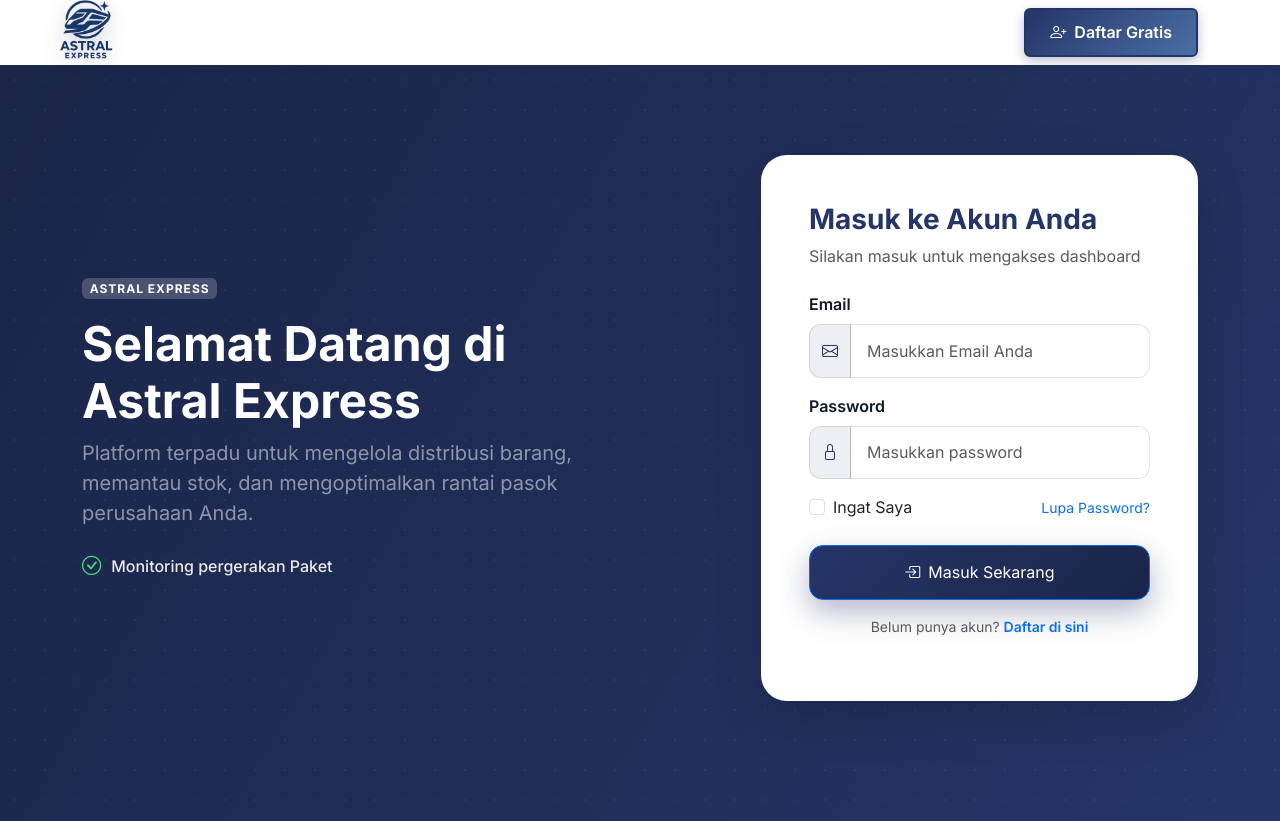
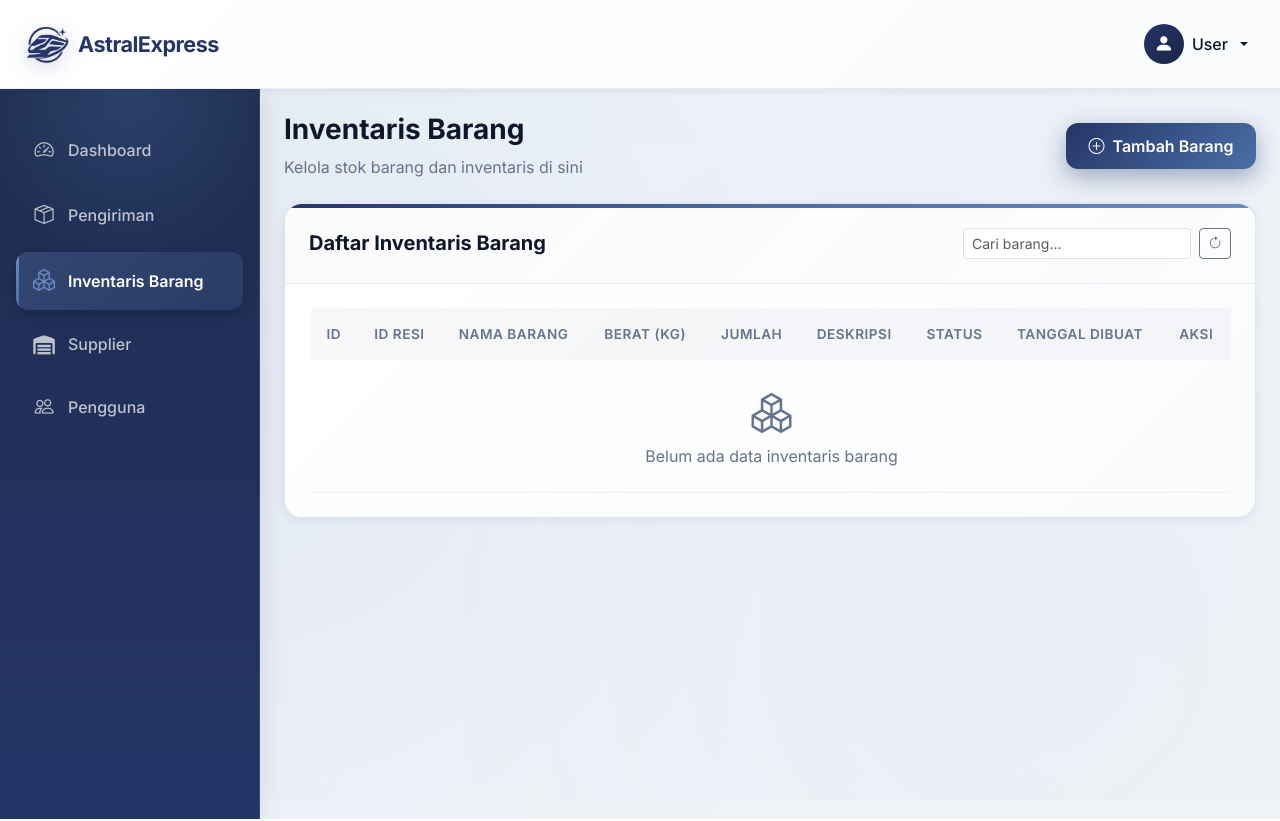
Before and after one commit to Lueeskie/Manajemen-Logistik-UKOM, a PHP site: page /app/views/inventaris.php in a window 1280 px wide. Run offline with PHP 8.4, Linux system fonts and the light colour scheme; some libraries are stand-ins or nearby versions.

Commit message:
Membuat Halaman Inventaris Barang

```diff
--- a/app/views/dashboard.php
+++ b/app/views/dashboard.php
@@ -79,7 +79,7 @@ $recentResi = $recentResi ?? [];
                     <i class="bi bi-box-seam"></i>
                     <span>Pengiriman</span>
                 </a>
-                <a href="#" class="sidebar-item">
+                <a href="<?= BASE_URL ?>inventaris_barang" class="sidebar-item">
                     <i class="bi bi-boxes"></i>
                     <span>Inventaris Barang</span>
                 </a>
--- /dev/null
+++ b/app/views/inventaris.php
@@ -0,0 +1,274 @@
+<?php
+// Extract flash messages
+$flash_success = $_SESSION['flash_success'] ?? '';
+$flash_error = $_SESSION['flash_error'] ?? '';
+unset($_SESSION['flash_success'], $_SESSION['flash_error']);
+
+// Edit mode handling (gabung satu blok, hindari duplikasi)
+$edit_item = $edit_item ?? null;
+$edit_mode = !empty($edit_item);
+if ($edit_mode) {
+    $id_resi = $edit_item['id_resi'] ?? '';
+    $nama_barang = $edit_item['nama_barang'] ?? '';
+    $berat = $edit_item['berat'] ?? 0.00;
+    $jumlah = $edit_item['jumlah'] ?? 0;
+    $deskripsi = $edit_item['deskripsi'] ?? '';
+    $status = $edit_item['status'] ?? 'Stored';
+} else {
+    $id_resi = $nama_barang = $deskripsi = '';
+    $berat = 0.00;
+    $jumlah = 0;
+    $status = 'Stored';
+}
+?>
+<!DOCTYPE html>
+<html lang="id">
+<head>
+    <meta charset="UTF-8">
+    <meta name="viewport" content="width=device-width, initial-scale=1.0">
+    <title>Inventaris Barang - Manajemen Logistik</title>
+    <link href="https://cdnjs.cloudflare.com/ajax/libs/bootstrap/5.3.2/css/bootstrap.min.css" rel="stylesheet">
+    <link rel="stylesheet" href="https://cdnjs.cloudflare.com/ajax/libs/bootstrap-icons/1.11.1/font/bootstrap-icons.min.css">
+    <link href="https://fonts.googleapis.com/css2?family=Inter:wght@400;500;600;700&display=swap" rel="stylesheet">
+    <link rel="stylesheet" href="<?= BASE_URL ?>css/dashboard.css">
+    <link href="https://cdnjs.cloudflare.com/ajax/libs/font-awesome/7.0.1/css/all.min.css" rel="stylesheet">
+    <script src="https://cdn.jsdelivr.net/npm/sweetalert2@11"></script>
+</head>
+
+<body>
+    <!-- Navbar -->
+    <nav class="navbar navbar-expand-lg bg-white navbar-dashboard">
+        <div class="container-fluid px-4">
+            <a class="navbar-brand d-flex align-items-center gap-2" href="<?= BASE_URL ?>dashboard">
+                <img src="<?= BASE_URL ?>assets/logo2.png" alt="Astral Express" class="brand-logo">
+                <span class="brand-text">AstralExpress</span>
+            </a>
+            <button class="navbar-toggler" type="button" data-bs-toggle="collapse" data-bs-target="#navbarNav">
+                <span class="navbar-toggler-icon"></span>
+            </button>
+            <div class="collapse navbar-collapse" id="navbarNav">
+                <ul class="navbar-nav ms-auto align-items-center">
+                    <li class="nav-item dropdown">
+                        <a class="nav-link dropdown-toggle d-flex align-items-center gap-2" href="#" role="button" data-bs-toggle="dropdown">
+                            <div class="avatar-circle">
+                                <?php if (!empty($user_info['foto'])): ?>
+                                    <img src="<?= BASE_URL ?>uploads/profile/<?= htmlspecialchars($user_info['foto']) ?>"
+                                        alt="<?= htmlspecialchars($user_info['username'] ?? 'User') ?>"
+                                        class="avatar-img">
+                                <?php else: ?>
+                                    <i class="bi bi-person-fill"></i>
+                                <?php endif; ?>
+                            </div>
+                            <span class="d-none d-md-inline"><?= htmlspecialchars($user_info['username'] ?? 'User') ?></span>
+                        </a>
+                        <ul class="dropdown-menu dropdown-menu-end">
+                            <li><a class="dropdown-item" href="<?= BASE_URL ?>profile"><i class="bi bi-person me-2"></i>Profil</a></li>
+                            <li><a class="dropdown-item" href="#"><i class="bi bi-gear me-2"></i>Pengaturan</a></li>
+                            <hr class="dropdown-divider">
+                            <li><a class="dropdown-item text-danger" href="<?= BASE_URL ?>logout"><i class="bi bi-box-arrow-right me-2"></i>Logout</a></li>
+                        </ul>
+                    </li>
+                </ul>
+            </div>
+        </div>
+    </nav>
+
+    <div class="dashboard-wrapper">
+        <aside class="sidebar">
+            <div class="sidebar-menu">
+                <a href="<?= BASE_URL ?>dashboard" class="sidebar-item"><i class="bi bi-speedometer2"></i><span>Dashboard</span></a>
+                <a href="<?= BASE_URL ?>pengiriman" class="sidebar-item"><i class="bi bi-box-seam"></i><span>Pengiriman</span></a>
+                <a href="<?= BASE_URL ?>inventaris_barang" class="sidebar-item active"><i class="bi bi-boxes"></i><span>Inventaris Barang</span></a>
+                <a href="<?= BASE_URL ?>supplier" class="sidebar-item"><i class="fa-solid fa-warehouse"></i><span>Supplier</span></a>
+                <a href="<?= BASE_URL ?>pengguna" class="sidebar-item"><i class="bi bi-people"></i><span>Pengguna</span></a>
+            </div>
+        </aside>
+        <main class="main-content">
+            <div class="container-fluid px-4 py-4">
+                <div class="row mb-4">
+                    <div class="col-12">
+                        <div class="d-flex justify-content-between align-items-center">
+                            <div>
+                                <h1 class="h3 fw-bold mb-2">Inventaris Barang</h1>
+                                <p class="text-muted mb-0">Kelola stok barang dan inventaris di sini</p>
+                            </div>
+                            <div>
+                                <!-- Ubah dari <a> ke <button> untuk trigger modal langsung -->
+                                <button class="btn btn-primary" data-bs-toggle="modal" data-bs-target="#modalInventaris">
+                                    <i class="bi bi-plus-circle me-2"></i>Tambah Barang
+                                </button>
+                            </div>
+                        </div>
+                    </div>
+                </div>
+
+                <?php if ($flash_success): ?>
+                    <div class="alert alert-success alert-dismissible fade show" role="alert">
+                        <?= htmlspecialchars($flash_success) ?>
+                        <button type="button" class="btn-close" data-bs-dismiss="alert"></button>
+                    </div>
+                <?php endif; ?>
+
+                <?php if ($flash_error): ?>
+                    <div class="alert alert-danger alert-dismissible fade show" role="alert">
+                        <?= htmlspecialchars($flash_error) ?>
+                        <button type="button" class="btn-close" data-bs-dismiss="alert"></button>
+                    </div>
+                <?php endif; ?>
+
+                <div class="row g-3">
+                    <div class="col-12">
+                        <div class="card content-card">
+                            <div class="card-header d-flex justify-content-between align-items-center">
+                                <h5 class="mb-0">Daftar Inventaris Barang</h5>
+                                <div class="d-flex gap-2">
+                                    <input type="text" class="form-control form-control-sm" id="searchInput" placeholder="Cari barang...">
+                                    <button class="btn btn-outline-secondary btn-sm" id="refreshBtn">
+                                        <i class="bi bi-arrow-clockwise"></i>
+                                    </button>
+                                </div>
+                            </div>
+                            <div class="card-body">
+                                <div class="table-responsive">
+                                    <table class="table table-hover mb-0" id="inventarisTable">
+                                        <thead>
+                                            <tr>
+                                                <th>ID</th>
+                                                <th>ID Resi</th>
+                                                <th>Nama Barang</th>
+                                                <th>Berat (kg)</th>
+                                                <th>Jumlah</th>
+                                                <th>Deskripsi</th>
+                                                <th>Status</th>
+                                                <th>Tanggal Dibuat</th>
+                                                <th>Aksi</th>
+                                            </tr>
+                                        </thead>
+                                        <tbody>
+                                            <?php if (!empty($inventaris)): ?>
+                                                <?php foreach ($inventaris as $row): ?>
+                                                    <?php
+                                                    $status_color = match($row['status']) {
+                                                        'Stored' => 'success',
+                                                        'Delivered' => 'primary',
+                                                        'Returned' => 'warning',
+                                                        default => 'secondary'
+                                                    };
+                                                    ?>
+                                                    <tr>
+                                                        <td><?= htmlspecialchars($row['id_barang']) ?></td>
+                                                        <td><?= htmlspecialchars($row['id_resi']) ?></td>
+                                                        <td><?= htmlspecialchars($row['nama_barang']) ?></td>
+                                                        <td><?= number_format($row['berat'], 2) ?></td>
+                                                        <td><?= number_format($row['jumlah']) ?></td>
+                                                        <td><?= htmlspecialchars(substr($row['deskripsi'], 0, 50)) . (strlen($row['deskripsi']) > 50 ? '...' : '') ?></td>
+                                                        <td><span class="badge bg-<?= $status_color ?>-light text-<?= $status_color ?>"><?= htmlspecialchars($row['status']) ?></span></td>
+                                                        <td><?= date('d M Y', strtotime($row['created_at'])) ?></td>
+                                                        <td>
+                                                            <a href="<?= BASE_URL ?>inventaris_barang?action=edit&id=<?= $row['id_barang'] ?>" class="btn btn-sm btn-outline-primary me-1">
+                                                                <i class="bi bi-pencil"></i>
+                                                            </a>
+                                                            <a href="<?= BASE_URL ?>inventaris_barang?action=delete&id=<?= $row['id_barang'] ?>" class="btn btn-sm btn-outline-danger" onclick="return confirm('Yakin hapus <?= htmlspecialchars($row['nama_barang']) ?>?')">
+                                                                <i class="bi bi-trash"></i>
+                                                            </a>
+                                                        </td>
+                                                    </tr>
+                                                <?php endforeach; ?>
+                                            <?php else: ?>
+                                                <tr>
+                                                    <td colspan="9" class="text-center text-muted py-4">
+                                                        <i class="bi bi-boxes fs-1 mb-3"></i><br>
+                                                        Belum ada data inventaris barang
+                                                    </td>
+                                                </tr>
+                                            <?php endif; ?>
+                                        </tbody>
+                                    </table>
+                                </div>
+                            </div>
+                        </div>
+                    </div>
+                </div>
+            </div>
+        </main>
+    </div>
+
+    <!-- Modal Tambah/Edit Inventaris -->
+    <div class="modal fade" id="modalInventaris" tabindex="-1" aria-labelledby="modalInventarisLabel" aria-hidden="true">
+        <div class="modal-dialog">
+            <div class="modal-content">
+                <div class="modal-header">
+                    <h5 class="modal-title" id="modalInventarisLabel"><?= $edit_mode ? 'Edit' : 'Tambah' ?> Inventaris Barang</h5>
+                    <button type="button" class="btn-close" data-bs-dismiss="modal" aria-label="Close"></button>
+                </div>
+                <form method="POST" action="<?= BASE_URL ?>inventaris_barang" id="formInventaris">
+                    <input type="hidden" name="action" value="<?= $edit_mode ? 'edit' : 'add' ?>">
+                    <?php if ($edit_mode): ?>
+                        <input type="hidden" name="id" value="<?= $edit_item['id_barang'] ?>">
+                    <?php endif; ?>
+                    <div class="modal-body">
+                        <div class="mb-3">
+                            <label for="id_resi" class="form-label">ID Resi</label>
+                            <input type="text" class="form-control" id="id_resi" name="id_resi" value="<?= htmlspecialchars($id_resi) ?>" required maxlength="3">
+                        </div>
+                        <div class="mb-3">
+                            <label for="nama_barang" class="form-label">Nama Barang</label>
+                            <input type="text" class="form-control" id="nama_barang" name="nama_barang" value="<?= htmlspecialchars($nama_barang) ?>" required maxlength="50">
+                        </div>
+                        <div class="mb-3">
+                            <label for="berat" class="form-label">Berat (kg)</label>
+                            <input type="number" step="0.01" class="form-control" id="berat" name="berat" value="<?= $berat ?>" min="0" required>
+                        </div>
+                        <div class="mb-3">
+                            <label for="jumlah" class="form-label">Jumlah</label>
+                            <input type="number" class="form-control" id="jumlah" name="jumlah" value="<?= $jumlah ?>" min="0" required>
+                        </div>
+                        <div class="mb-3">
+                            <label for="deskripsi" class="form-label">Deskripsi</label>
+                            <textarea class="form-control" id="deskripsi" name="deskripsi" rows="3" maxlength="60"><?= htmlspecialchars($deskripsi) ?></textarea>
+                        </div>
+                        <div class="mb-3">
+                            <label for="status" class="form-label">Status</label>
+                            <select class="form-select" id="status" name="status" required>
+                                <option value="Stored" <?= ($status === 'Stored') ? 'selected' : '' ?>>Stored</option>
+                                <option value="Delivered" <?= ($status === 'Delivered') ? 'selected' : '' ?>>Delivered</option>
+                                <option value="Returned" <?= ($status === 'Returned') ? 'selected' : '' ?>>Returned</option>
+                            </select>
+                        </div>
+                    </div>
+                    <div class="modal-footer">
+                        <button type="button" class="btn btn-secondary" data-bs-dismiss="modal">Batal</button>
+                        <button type="submit" class="btn btn-primary">Simpan</button>
+                    </div>
+                </form>
+            </div>
+        </div>
+    </div>
+
+    <script src="https://cdnjs.cloudflare.com/ajax/libs/bootstrap/5.3.2/js/bootstrap.bundle.min.js"></script>
+    <script>
+        document.addEventListener('DOMContentLoaded', function() {
+            <?php if ($edit_mode): ?>
+                // Auto-show modal saat edit
+                new bootstrap.Modal(document.getElementById('modalInventaris')).show();
+            <?php endif; ?>
+
+            // Search client-side
+            document.getElementById('searchInput').addEventListener('keyup', function() {
+                const query = this.value.toLowerCase();
+                const rows = document.querySelectorAll('#inventarisTable tbody tr');
+                rows.forEach(row => {
+                    const text = row.textContent.toLowerCase();
+                    row.style.display = text.includes(query) ? '' : 'none';
+                });
+            });
+
+            // Refresh button
+            document.getElementById('refreshBtn').addEventListener('click', function(e) {
+                e.preventDefault();
+                location.reload();
+            });
+        });
+    </script>
+</body>
+</html>
--- a/public/index.php
+++ b/public/index.php
@@ -4,6 +4,7 @@ require_once __DIR__ . '/../config/database.php';
 require_once __DIR__ . '/../app/controllers/AuthController.php';
 require_once __DIR__ . '/../app/controllers/DashboardController.php';
 require_once __DIR__ . '/../app/controllers/ProfileController.php';
+require_once __DIR__ . '/../app/controllers/InventarisController.php';
 
 $basePath = '/Manajemen-Logistik-UKOM/public/';
 
@@ -49,6 +50,22 @@ switch ($uri) {
         $profile = new ProfileController();
         $profile->changePassword();
         break;
+    case '/inventaris_barang':
+        $inventaris = new InventarisController();
+        $action = $_GET['action'] ?? 'index';
+        if ($_SERVER['REQUEST_METHOD'] === 'POST') {
+            $post_action = $_POST['action'] ?? $action;
+            if ($post_action === 'add') {
+                $inventaris->add();
+            } elseif ($post_action === 'edit') {
+                $inventaris->edit();
+            }
+        } elseif ($action === 'delete' && isset($_GET['id'])) {
+            $inventaris->delete();
+        } else {
+            $inventaris->index();
+        }
+        break;
     default:
         http_response_code(404);
         echo "Page not found";
```
Also changed, not shown: app/controllers/InventarisController.php (added, +133 -0 lines), app/models/InventarisModel.php (added, +82 -0 lines).
